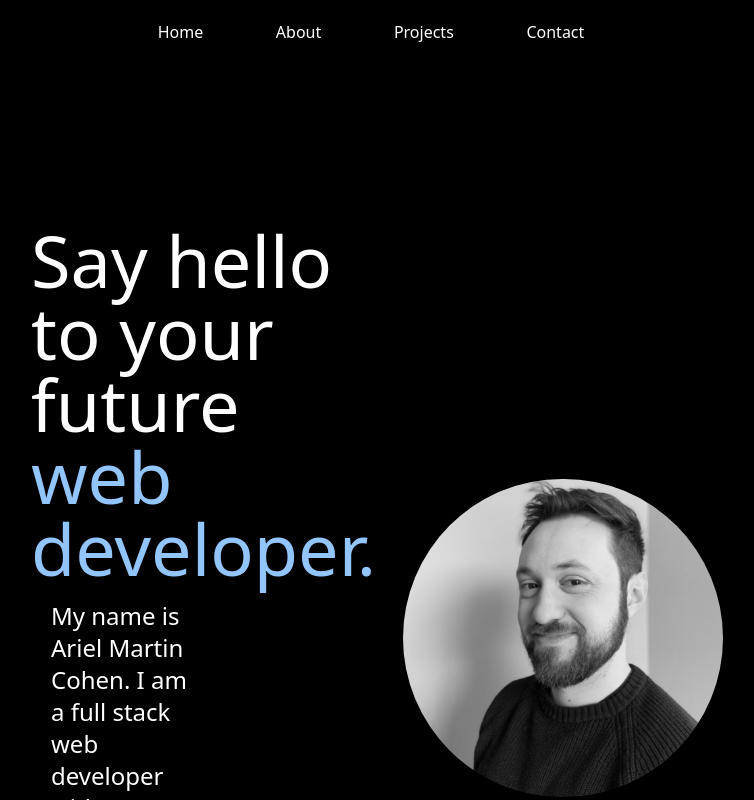
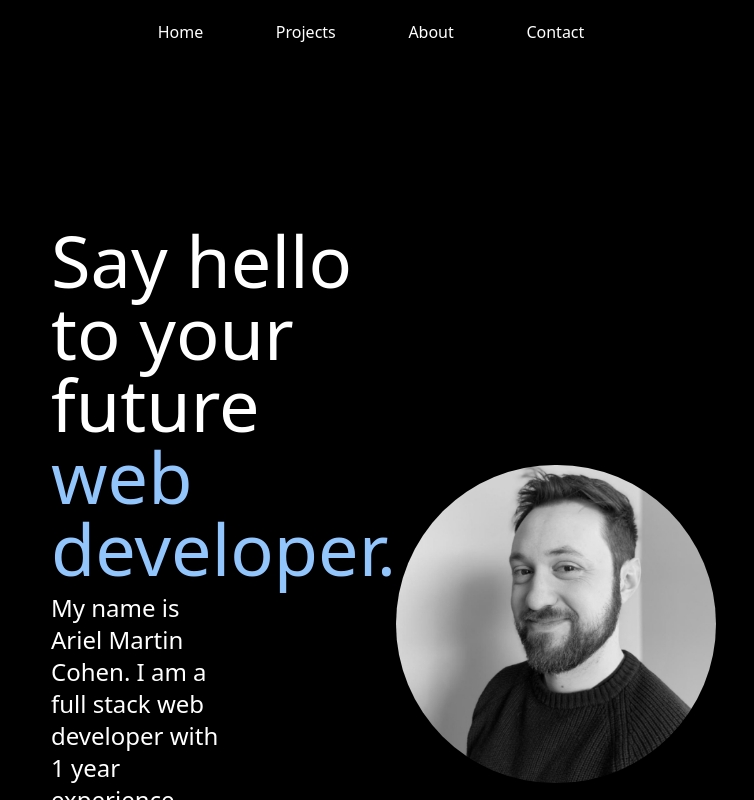
Before and after one commit to arielco777/portfolio, a React (Vite) app: page / in a window 1280 px wide. Shown: the top 800 px of the page, without its empty margins (269-1023 px from the left). Built offline with nearby package versions, Linux system fonts and the light colour scheme.

Commit message:
some parallax, some fixing

```diff
--- a/package.json
+++ b/package.json
@@ -25,6 +25,7 @@
     "react": "^18.2.0",
     "react-dom": "^18.2.0",
     "react-router-dom": "^6.22.3",
+    "react-router-hash-link": "^2.4.3",
     "tailwind-merge": "^2.2.1",
     "tailwindcss-animate": "^1.0.7"
   },
@@ -32,6 +33,7 @@
     "@types/node": "^20.11.25",
     "@types/react": "^18.2.64",
     "@types/react-dom": "^18.2.21",
+    "@types/react-router-hash-link": "^2.4.9",
     "@typescript-eslint/eslint-plugin": "^7.1.1",
     "@typescript-eslint/parser": "^7.1.1",
     "@vitejs/plugin-react": "^4.2.1",
--- a/src/App.tsx
+++ b/src/App.tsx
@@ -29,7 +29,7 @@ function App() {
                     ))}
                 </Routes>
             </div>
-            <Analytics />
+            {process.env.NODE_ENV !== "development" && <Analytics />}
             <Footer />
         </div>
     );
--- a/src/components/Hero.tsx
+++ b/src/components/hero/Hero.tsx
@@ -1,15 +1,42 @@
+import { useEffect, useState } from "react";
 import { Link } from "react-router-dom";
+import "./hero.css";
 
 const Hero = () => {
+    const [opacity, setOpacity] = useState(1);
+    const [transform, setTransform] = useState(0);
+
+    const handleScroll = () => {
+        const scrollY = window.scrollY;
+        const maxScroll = 300; // Adjust this value as needed
+        const newOpacity = Math.max(1.3 - scrollY / maxScroll, 0);
+        const newTransform = Math.min(scrollY / 2, 150); // Adjust this value as needed
+        setOpacity(newOpacity);
+        setTransform(newTransform);
+    };
+
+    useEffect(() => {
+        window.addEventListener("scroll", handleScroll);
+        return () => {
+            window.removeEventListener("scroll", handleScroll);
+        };
+    }, []);
+
     return (
-        <section className="flex flex-col-reverse items-center bg-black pb-20 pt-10 text-white lg:flex-row lg:justify-around lg:px-72 lg:py-40">
-            <div className="flex flex-col gap-4 px-3">
+        <section
+            className="hero-section flex w-full items-center justify-around bg-black pb-20 pt-10 text-white lg:flex-row lg:justify-around lg:px-80 lg:py-40"
+            style={{ opacity }}
+        >
+            <div
+                className="flex flex-col gap-2 text-left"
+                style={{ transform: `translateY(${transform}px)` }}
+            >
                 <h1 className="text-center text-3xl lg:text-start lg:text-7xl">
                     <span className="">Say hello to your future</span>
                     <br />
                     <span className="text-blue-300">web developer.</span>
                 </h1>
-                <p className="px-5 lg:w-1/2 lg:text-2xl">
+                <p className="lg:w-1/2 lg:text-2xl">
                     My name is Ariel Martin Cohen. I am a full stack web
                     developer with 1 year experience awaiting my next
                     opportunity.
@@ -30,7 +57,7 @@ const Hero = () => {
                 </div>
             </div>
             <img
-                className="mb-5 w-40 rounded-full grayscale lg:w-80"
+                className="flex w-40 rounded-full grayscale lg:w-80"
                 src="selfie.png"
             />
         </section>
--- /dev/null
+++ b/src/components/hero/hero.css
@@ -0,0 +1,16 @@
+.hero-section {
+    background-attachment: fixed;
+    background-position: center;
+    background-repeat: no-repeat;
+    background-size: cover;
+    position: relative;
+    z-index: 1;
+}
+
+.hero-content {
+    position: fixed;
+    width: 100%;
+    text-align: center;
+    color: white;
+    z-index: 2;
+}
--- a/src/components/navbar/Item.tsx
+++ b/src/components/navbar/Item.tsx
@@ -1,17 +1,23 @@
 import React from "react";
-import { Link } from "react-router-dom";
+// import { Link } from "react-router-dom";
+import { HashLink as Link } from "react-router-hash-link";
 
 interface ItemProp {
     label: string;
     to: string;
-    link: boolean;
 }
 
-const Item: React.FC<ItemProp> = ({ label, link = true, to }) => {
+const bottomDiv = (
+    <div className="w-0 border-b border-blue-400 transition-all duration-75 group-hover:w-full"></div>
+);
+
+const Item: React.FC<ItemProp> = ({ label, to }) => {
     return (
-        <li className="group">
-            {link ? <Link to={to}>{label}</Link> : <a href={to}>{label}</a>}
-            <div className="w-0 border-b border-blue-400 transition-all duration-75 group-hover:w-full"></div>
+        <li className="group select-none hover:cursor-pointer">
+            <Link to={to}>
+                {label}
+                {bottomDiv}
+            </Link>
         </li>
     );
 };
--- a/src/components/navbar/Navbar.tsx
+++ b/src/components/navbar/Navbar.tsx
@@ -3,23 +3,19 @@ import Item from "./Item";
 const listItems = [
     {
         label: "Home",
-        to: "/",
-        link: true,
+        to: "/#top",
+    },
+    {
+        label: "Projects",
+        to: "/#work",
     },
     {
         label: "About",
         to: "/about",
-        link: true,
-    },
-    {
-        label: "Projects",
-        to: "/#work",
-        link: false,
     },
     {
         label: "Contact",
         to: "/contact",
-        link: true,
     },
 ];
 
@@ -28,12 +24,9 @@ const Navbar = () => {
         <nav className="fixed z-50 flex w-screen justify-center bg-black py-5 text-white">
             <ul className="flex justify-between gap-5 lg:w-1/3">
                 {listItems.map((item) => (
-                    <Item
-                        key={item.to}
-                        label={item.label}
-                        to={item.to}
-                        link={item.link}
-                    />
+                    <div key={item.to}>
+                        <Item label={item.label} to={item.to} />
+                    </div>
                 ))}
             </ul>
         </nav>
--- a/src/pages/Contact.tsx
+++ b/src/pages/Contact.tsx
@@ -66,6 +66,16 @@ const Contact = () => {
                 <section className="pb-5 text-center">
                     <h3 className="col-span-3 text-2xl">Contact Me</h3>
                     <p>I'd love to hear from you!</p>
+                    <p>
+                        You can email me directly at{" "}
+                        <a
+                            className="text-blue-600 hover:underline"
+                            href="mailto:ariel.m.cohen@proton.me"
+                        >
+                            ariel.m.cohen@proton.me
+                        </a>{" "}
+                        or fill out the form which does the same
+                    </p>
                 </section>
                 <form
                     onSubmit={handleSubmit}
--- a/src/pages/Home.tsx
+++ b/src/pages/Home.tsx
@@ -1,13 +1,13 @@
 import { useState } from "react";
 import Professional from "../components/projects/Professional";
 import Personal from "../components/projects/Personal";
-import Hero from "../components/Hero";
+import Hero from "../components/hero/Hero";
 
 const Home = () => {
     const [projectView, setProjectView] = useState<"personal" | "work">("work");
 
     return (
-        <div className="flex flex-col items-center">
+        <div className="relative flex w-screen flex-col items-center" id="top">
             <Hero />
             <section id="technologies" className="w-full px-4 py-10">
                 <h2 className="pb-5 text-center text-2xl">Web Technologies</h2>
```
Also changed, not shown: 1 other file (tests, documents, lock files or other folders).
